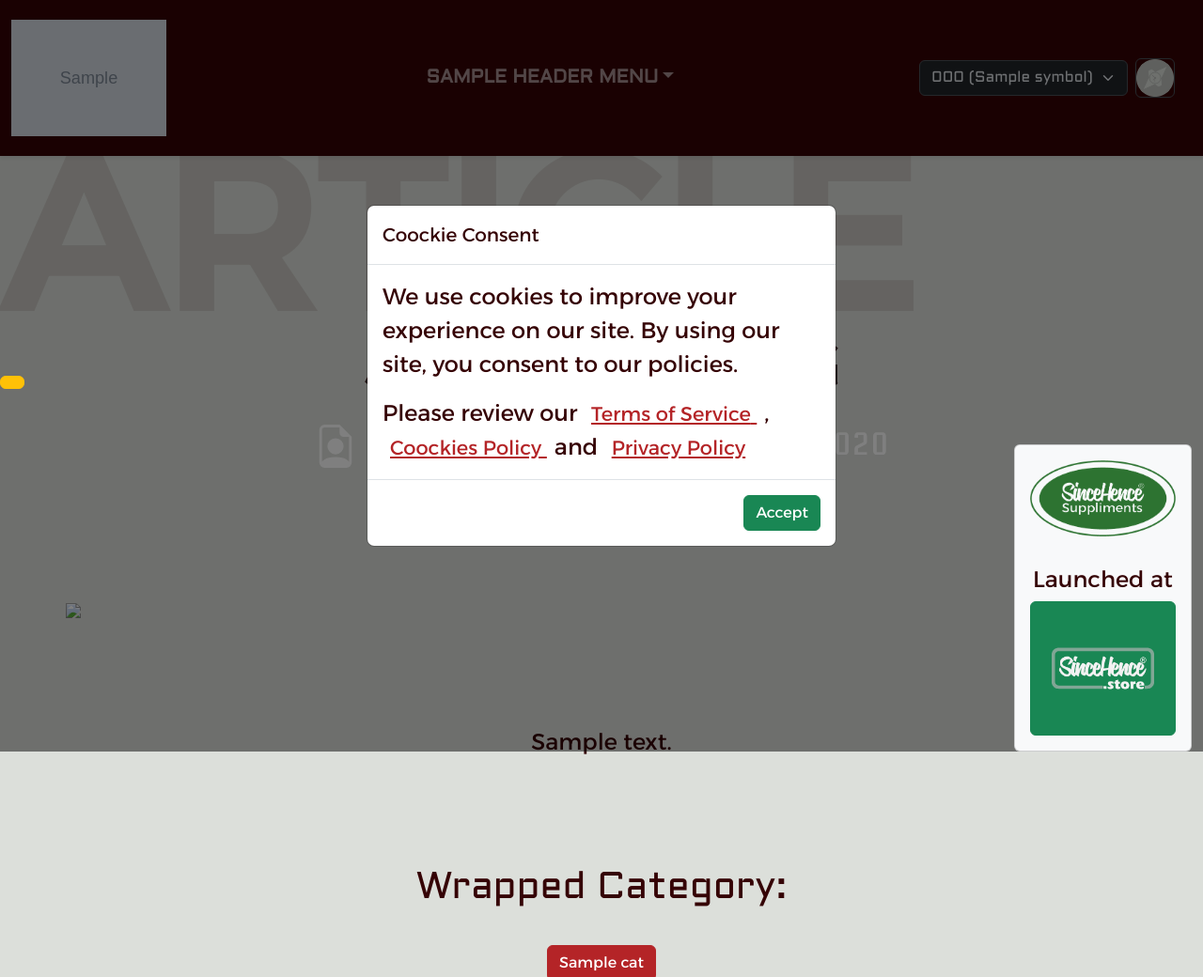
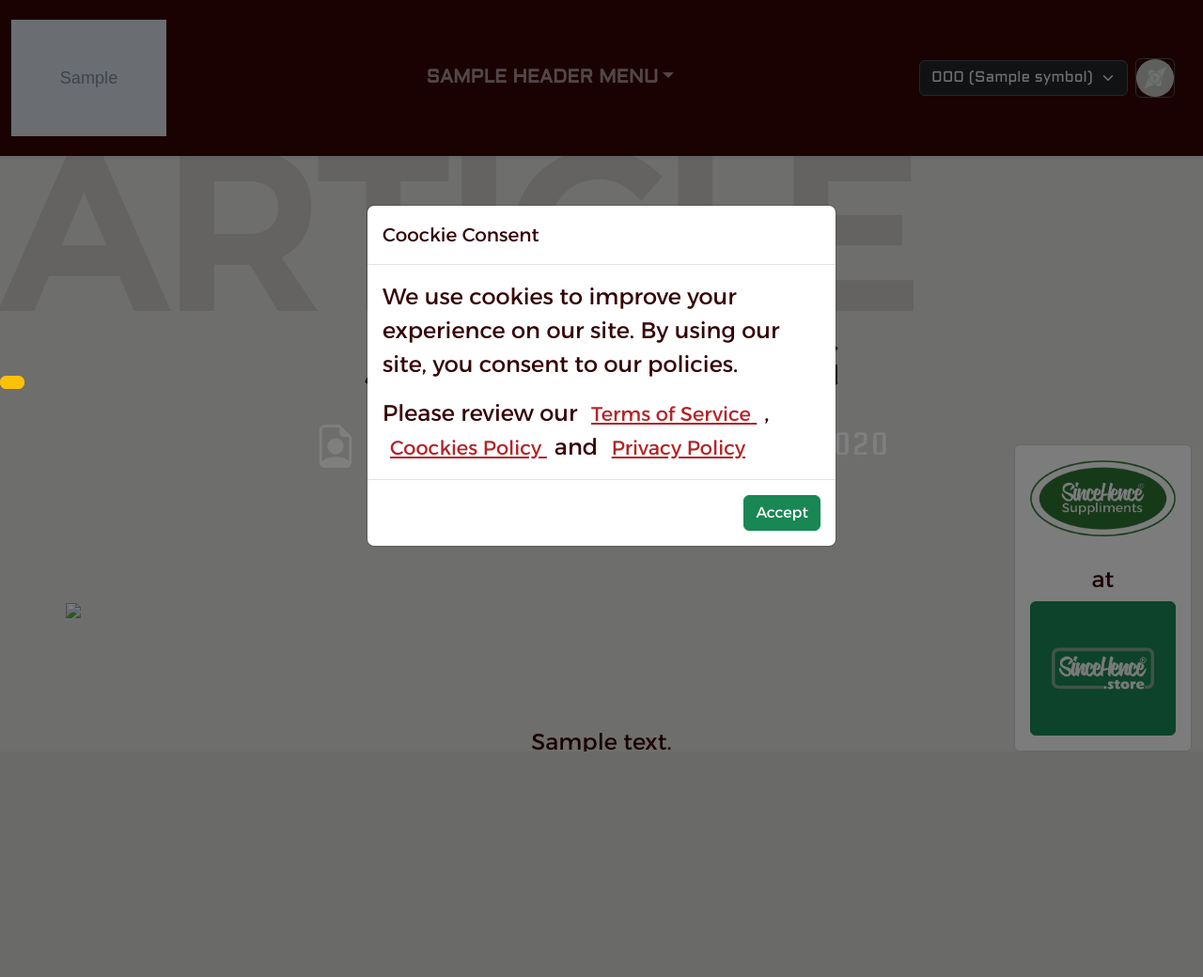
Before and after one commit to haradhansharma/sincehenceltd, a Django app: template templates/cms/blog_detail.html in a window 1280 px wide. Shown: the top 1040 px of the page at 94% size. After the commit the page ends 800 px from the top, so only its background shows below. Run offline with Django 3.2, Linux system fonts and the light colour scheme; the template is opened without the code that fills it: most values are stand-ins (such as "Sample title", 1, 10 or a date in 2020); grey boxes marked "Sample" are stand-in pictures; parts of the project's set-up code (start-up, migrations or seed data) failed here and were passed over; some libraries are stand-ins or nearby versions.

Commit message:
suppliments launched

```diff
--- a/templates/layouts/base.html
+++ b/templates/layouts/base.html
@@ -54,12 +54,12 @@
 
     <div class="container-fluid">
         <div class="row justify-content-end align-items-center ">
-            <div class="col col-sm-6 col-md-3 col-lg-2 position-fixed bottom-0" style="z-index:200000;">
+            <div class="col-6 col-md-3 col-lg-2 position-fixed bottom-0" style="z-index:1029;">
                 <div class="card bg-light">
                     <img class="card-img-top p-3" src="{% static 'sicnehence_suppliment.png' %}" alt="sicnehence suppliment">
 
                     <div class="card-body d-flex flex-column justify-content-center align-items-center">
-                    <h4 class="card-title">Launched at</h4>
+                    <h4 class="card-title text-center">at</h4>
                       <a href="http://sincehence.store" target="_blank" class="btn btn-success">
                         <img class="card-img-top" src="{% static 'sincehence_store_logo.png' %}" alt="sicnehence suppliment">
                     </a>
```
